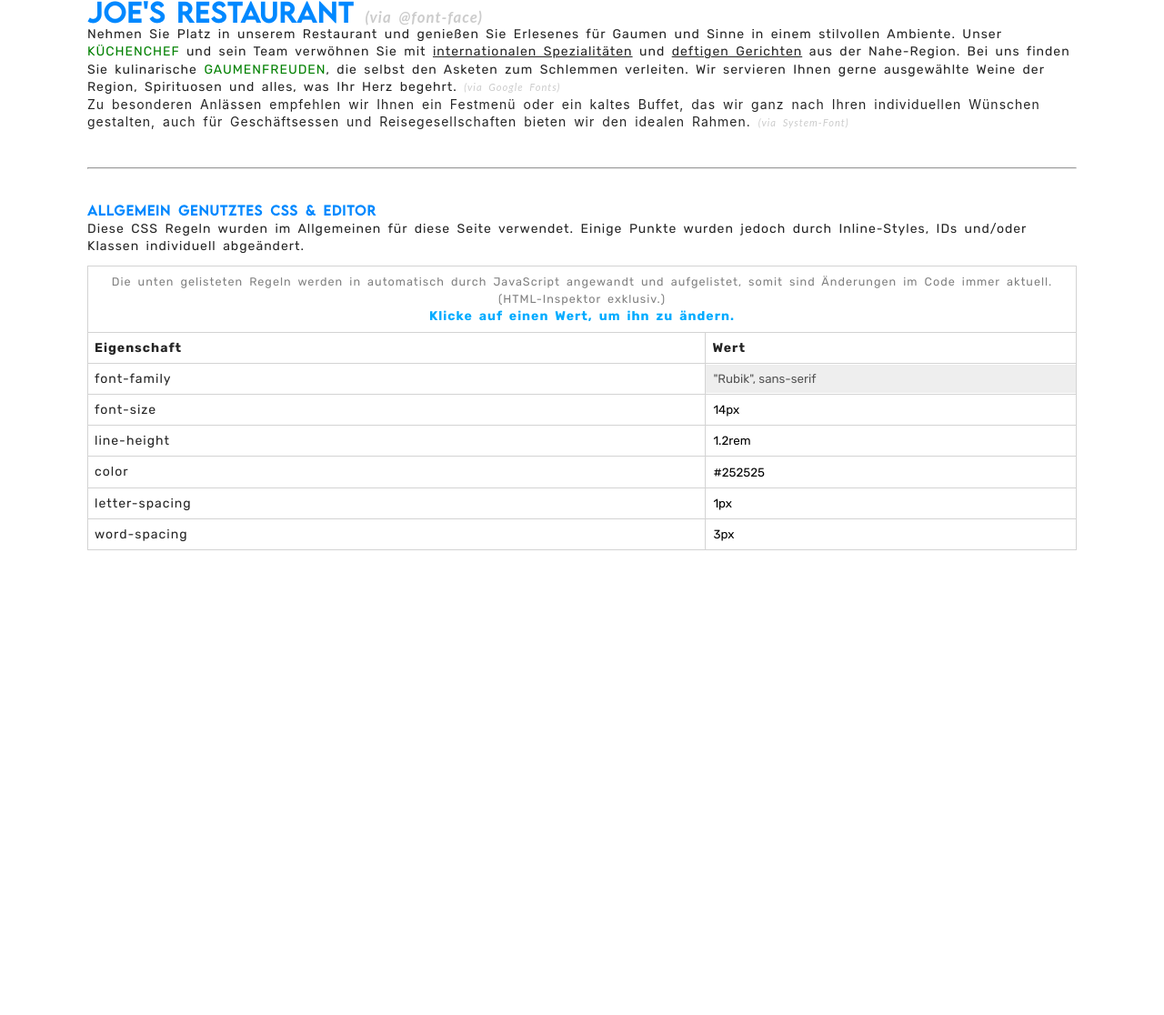
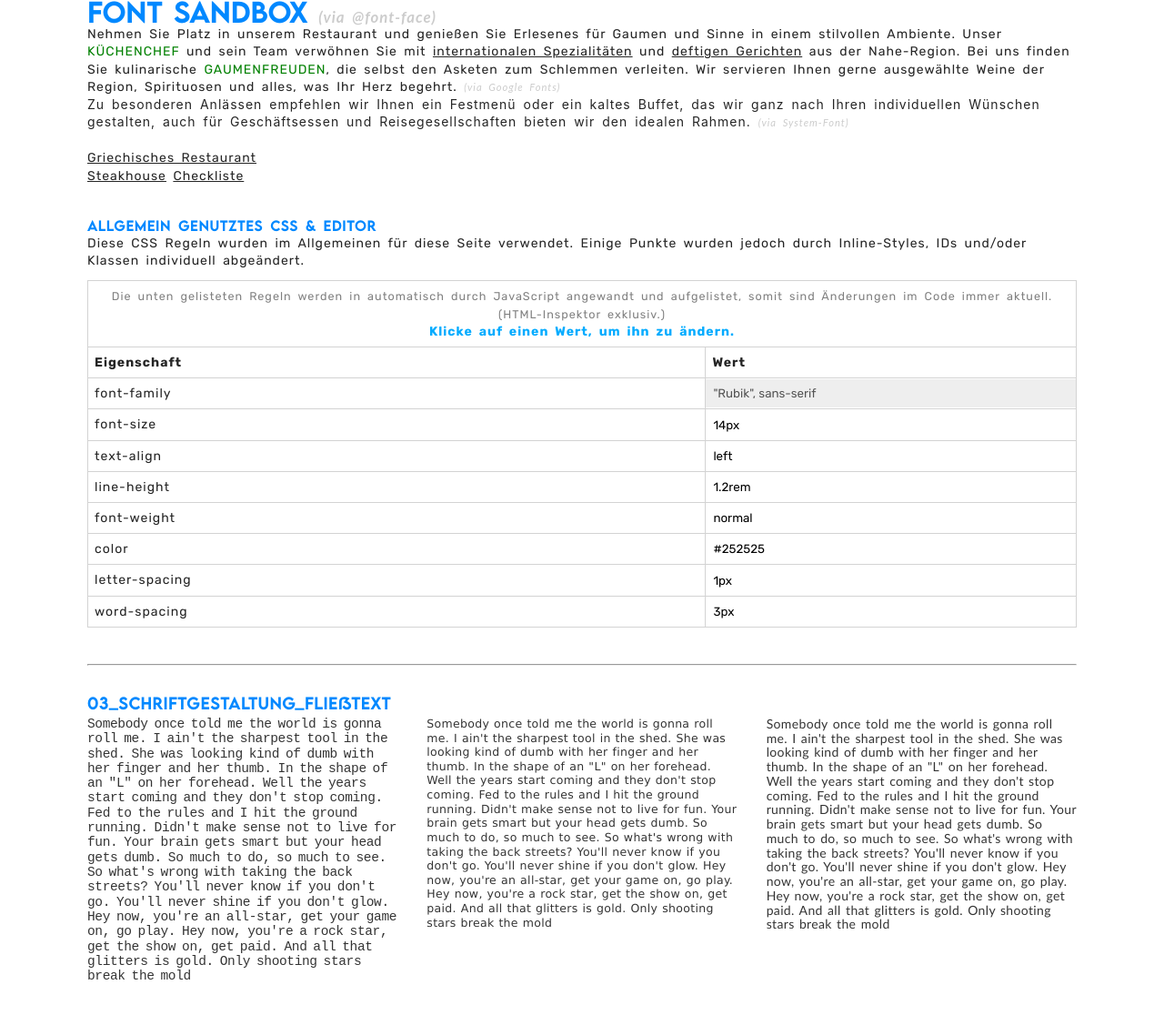
Before and after one commit to mrvinrsk/Projektwoche_Portfolio, a plain HTML site: page schrift/index.html in a window 1280 px wide. Shown: the part 76-1192 px from the top of the page at 91% size. Before the commit the page ends 800 px from the top, so only its background shows below. Drawn offline with nearby package versions, Linux system fonts and the light colour scheme.

Commit message:
Schriftaufgabe & Kommentar zum Navigator

```diff
--- a/bilder/main.css
+++ b/bilder/main.css
@@ -1,9 +1,12 @@
+* {
+    box-sizing: border-box;
+}
+
 article {
     display: flex;
     flex-direction: column;
     row-gap: 1rem;
     overflow: hidden;
-    padding: 2rem;
 }
 
 article div.abs {
@@ -15,7 +18,7 @@ article div.abs {
     column-gap: 1.5rem;
     background-color: #FFF;
     border-radius: 10px;
-    box-shadow: 0 0 15px rgba(0, 0, 0, .15), 0 0 35px rgba(0, 0, 0, .075);
+    border: 1px solid rgba(211, 211, 211, .7);
     overflow: hidden;
     padding: 1rem;
     transform: translateX(0);
@@ -34,7 +37,6 @@ article div.abs {
         opacity: 0;
         transform: translateX(-100%);
     }
-
     100% {
         opacity: 1;
         transform: translateX(0);
@@ -46,16 +48,40 @@ article div.abs {
         opacity: 0;
         transform: translateX(100%);
     }
-
     100% {
         opacity: 1;
         transform: translateX(0);
     }
 }
 
+img {
+    width: 40%;
+    border-radius: 20px;
+    transition-duration: .15s;
+}
+
 article img {
-    width: 50%;
+    width: 25%;
     border-radius: inherit;
+    box-shadow: 0 0 15px rgba(0 0 0 / 15%), 0 0 35px rgba(0 0 0 / 5%);
+}
+
+div.abs img:hover {
+    filter: none;
+}
+
+@media screen and (max-width: 750px) {
+    html img {
+        width: 100%;
+    }
+
+    html article img {
+        width: 40%;
+    }
+
+    html article div.abs {
+        column-gap: .75rem;
+    }
 }
 
 div.abs section {
--- a/global.css
+++ b/global.css
@@ -22,6 +22,12 @@ html, body {
 main {
     margin: 5rem auto;
     width: 85%;
+}
+
+@media screen and (max-width: 750px) {
+    html main {
+        width: 95%;
+    }
 }
 
 .back {
@@ -56,7 +62,8 @@ a {
     transform: translate(-50%, -0%);
     content: attr(data-tooltip);
     width: 100%;
-    min-width: 45vw;
+    min-width: 40vw;
+    text-align: left;
     height: auto;
     top: calc(100% + 10px);
     left: 50%;
--- a/main.css
+++ b/main.css
@@ -223,6 +223,7 @@ a.back {
     border-radius: inherit;
     background-color: inherit;
     transition-duration: .125s;
+    font-size: 14px;
 }
 
 .context li a {
@@ -243,7 +244,7 @@ a.back {
 }
 
 .context i {
-    font-size: 150%;
+    font-size: 175%;
 }
 
 .context a {
--- /dev/null
+++ b/schrift/checkliste.css
@@ -0,0 +1,10 @@
+.check {
+    display: flex;
+    flex-direction: row;
+    align-items: center;
+    column-gap: .5rem;
+}
+
+input {
+    outline: none;
+}
--- a/schrift/index.html
+++ b/schrift/index.html
@@ -17,7 +17,7 @@
     <a href="../index.html" class="back">Zurück zur Hauptseite</a>
 
     <main>
-        <h1>Joe's Restaurant <span class="info">@font-face</span></h1>
+        <h1>Font Sandbox <span class="info">@font-face</span></h1>
         <p>
             Nehmen Sie Platz in unserem Restaurant und genießen Sie Erlesenes für Gaumen und Sinne in einem stilvollen
             Ambiente. Unser <span class="upper">Küchenchef</span> und sein Team verwöhnen Sie mit <span
@@ -33,8 +33,9 @@
             individuellen Wünschen gestalten, auch für Geschäftsessen und Reisegesellschaften bieten wir den idealen
             Rahmen. <span class="info">System-Font</span>
         </p>
-
-        <hr style="margin-top: 2.5rem;" />
+        <a id="joes_1" href="joes_1.html">Griechisches Restaurant</a>
+        <a href="joes_2.html">Steakhouse</a>
+        <a href="checkliste.html">Checkliste</a>
 
         <div style="margin-top: 2.25rem;">
             <div style="margin-bottom: .75rem;">
@@ -62,13 +63,32 @@
                 </tr>
             </table>
         </div>
+
+        <hr style="margin-top: 2.5rem;" />
+
+        <div class="fonts_wrapper">
+            <h3>03_Schriftgestaltung_Fließtext</h3>
+            <div class="fonts">
+                <div id="one" class="text"></div>
+                <div id="two" class="text"></div>
+                <div id="three" class="text"></div>
+            </div>
+        </div>
+
+        <script>
+            document.querySelectorAll('.text').forEach((el) => {
+                el.innerText = "Somebody once told me the world is gonna roll me. I ain't the sharpest tool in the shed. She was looking kind of dumb with her finger and her thumb. In the shape of an \"L\" on her forehead. Well the years start coming and they don't stop coming. Fed to the rules and I hit the ground running. Didn't make sense not to live for fun. Your brain gets smart but your head gets dumb. So much to do, so much to see. So what's wrong with taking the back streets? You'll never know if you don't go. You'll never shine if you don't glow. Hey now, you're an all-star, get your game on, go play. Hey now, you're a rock star, get the show on, get paid. And all that glitters is gold. Only shooting stars break the mold";
+            });
+        </script>
     </main>
 
     <script>
         const css = [
             ['font-family', '"Rubik", sans-serif', false],
             ['font-size', '14px', true],
+            ['text-align', 'left', true],
             ['line-height', '1.2rem', true],
+            ['font-weight', 'normal', true],
             ['color', '#252525', true],
             ['letter-spacing', '1px', true],
             ['word-spacing', '3px', true]
--- /dev/null
+++ b/schrift/joes1.css
@@ -0,0 +1,47 @@
+@font-face {
+    font-family: 'Fruktur';
+    src: url("./font/Fruktur-Regular.ttf");
+    font-weight: normal;
+}
+
+html {
+    background-color: #e5e5e5;
+    background-image: linear-gradient(135deg, rgba(55, 102, 197, .15) 25%, transparent 25%), linear-gradient(225deg, rgba(55, 102, 197, .15) 25%, transparent 25%), linear-gradient(45deg, rgba(55, 102, 197, .15) 25%, transparent 25%), linear-gradient(315deg, rgba(55, 102, 197, .15) 25%, #e5e5e5 25%);
+    background-position: 40px 0, 40px 0, 0 0, 0 0;
+    background-size: 40px 40px;
+    background-repeat: repeat;
+}
+
+body {
+    font-size: 10px;
+}
+
+main {
+    position: absolute;
+    transform: translate(-50%, -50%);
+    top: 50%;
+    left: 50%;
+    margin: 0;
+}
+
+h1 {
+    font-family: 'Fruktur', sans-serif;
+    font-size: 2.5em;
+    margin-bottom: .25rem;
+}
+
+p {
+    color: #343434;
+    font-family: "Trebuchet MS";
+    font-feature-settings: "'liga' 1";
+    font-kerning: auto;
+    font-style: normal;
+    font-size: 1.575em;
+    font-weight: 400;
+    letter-spacing: 0.025em;
+    line-height: 1.125em;
+    text-align: left;
+    text-decoration: none;
+    text-transform: none;
+    word-spacing: 0.1em;
+}
--- /dev/null
+++ b/schrift/joes2.css
@@ -0,0 +1,60 @@
+@font-face {
+    font-family: 'WarIsOver';
+    src: url("./font/war_is_over.ttf") format("opentype");
+}
+
+html {
+    font-size: 10px;
+    background-color: #444444;
+}
+
+main {
+    position: absolute;
+    transform: translate(-50%, -50%);
+    top: 50%;
+    left: 50%;
+    margin: 0;
+}
+
+h1 {
+    font-family: 'WarIsOver', sans-serif;
+    text-transform: uppercase;
+    font-size: 3.5em;
+    margin-bottom: .25rem;
+    color: #db3737;
+}
+
+.cracked span:nth-child(1) ,
+.cracked span:nth-child(3) {
+  position: absolute;
+  top:0;
+  left:0;
+}
+
+.cracked span:nth-child(1)  {
+    clip-path: polygon(-10% 0%, 10% 0%, 60% 100%, -10% 100%);
+    transform: translate(-2%, 1%) rotateZ(1deg);
+  }
+  .cracked span:nth-child(2)  {
+    clip-path: polygon(10% 0%, 40% 0%, 80% 100%, 60% 100%);
+  }
+  .cracked span:nth-child(3) {
+    clip-path: polygon(40% 0%, 110% 0%, 110% 100%, 80% 100%);
+    transform: translate(2%, -1%) rotateZ(1deg);
+  }
+
+p {
+    color: #EEE;
+    font-family: "Impact";
+    font-feature-settings: "'liga' 1";
+    font-kerning: auto;
+    font-style: normal;
+    font-size: 1.65em;
+    font-weight: bold;
+    letter-spacing: 0.025em;
+    line-height: 1.125em;
+    text-align: left;
+    text-decoration: none;
+    text-transform: none;
+    word-spacing: 0.1em;
+}
--- a/schrift/main.css
+++ b/schrift/main.css
@@ -72,3 +72,80 @@ html input[disabled] {
     background-color: #EEE;
     cursor: not-allowed;
 }
+
+#joes_1 {
+    display: block;
+    margin-top: 1.25rem;
+}
+
+div.fonts_wrapper {
+    margin-top: 2rem;
+}
+
+div.fonts_wrapper h3 {
+    margin-bottom: .3rem;
+}
+
+div.fonts {
+    display: flex;
+    flex-direction: row;
+    column-gap: 2rem;
+    justify-content: space-between;
+    align-items: stretch;
+    font-size: 10px;
+}
+
+.text {
+    width: 100%;
+}
+
+#one {
+    background-color: #fff;
+    color: #343434;
+    font-family: "Courier New";
+    font-feature-settings: "'liga' 1";
+    font-kerning: auto;
+    font-style: normal;
+    font-size: 1.45em;
+    font-weight: 400;
+    letter-spacing: -0.025em;
+    line-height: 1.125em;
+    text-align: left;
+    text-decoration: none;
+    text-transform: none;
+    word-spacing: -0.1em;
+}
+
+#two {
+    background-color: #fff;
+    color: #343434;
+    font-family: Verdana;
+    font-feature-settings: "'liga' 1";
+    font-kerning: auto;
+    font-style: normal;
+    font-size: 1.25em;
+    font-weight: 400;
+    letter-spacing: 0.025em;
+    line-height: 1.25em;
+    text-align: left;
+    text-decoration: none;
+    text-transform: none;
+    word-spacing: 0.05em;
+}
+
+#three {
+    background-color: #fff;
+    color: #343434;
+    font-family: "Trebuchet MS";
+    font-feature-settings: "'liga' 1";
+    font-kerning: auto;
+    font-style: normal;
+    font-size: 1.4em;
+    font-weight: 400;
+    letter-spacing: 0.025em;
+    line-height: 1.125em;
+    text-align: left;
+    text-decoration: none;
+    text-transform: none;
+    word-spacing: 0.1em;
+}
```
Also changed, not shown: bilder/index.html (+2 -2 lines), index.css (+5 -6 lines), index.html (+12 -8 lines), main.js (+0 -8 lines), schrift/checkliste.html (added, +43 -0 lines), schrift/joes_1.html (added, +43 -0 lines), schrift/joes_2.html (added, +46 -0 lines), schrift/font/DCC-Ash.otf (added), schrift/font/Fruktur-Regular.ttf (added), schrift/font/war_is_over.ttf (added).
